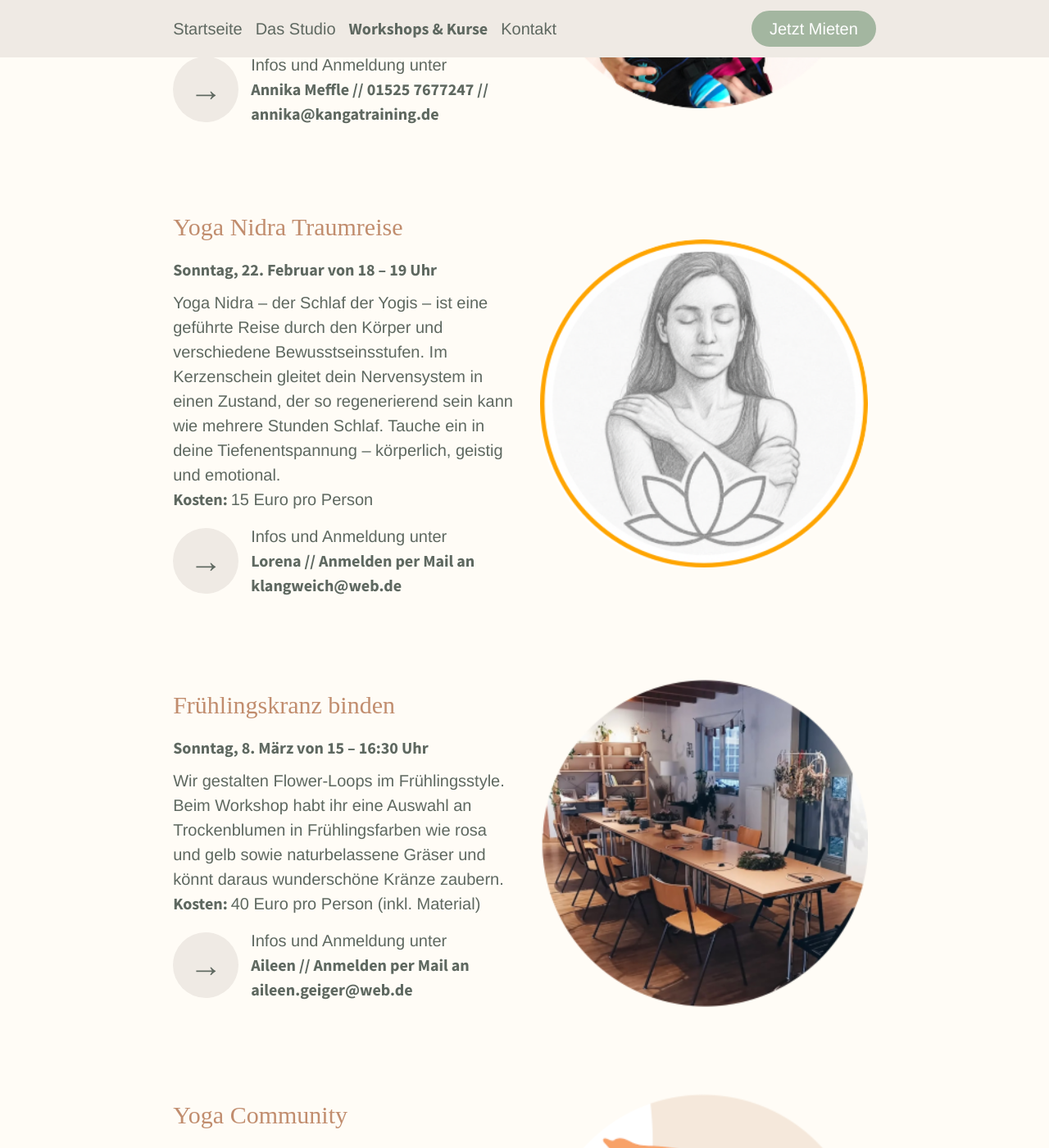
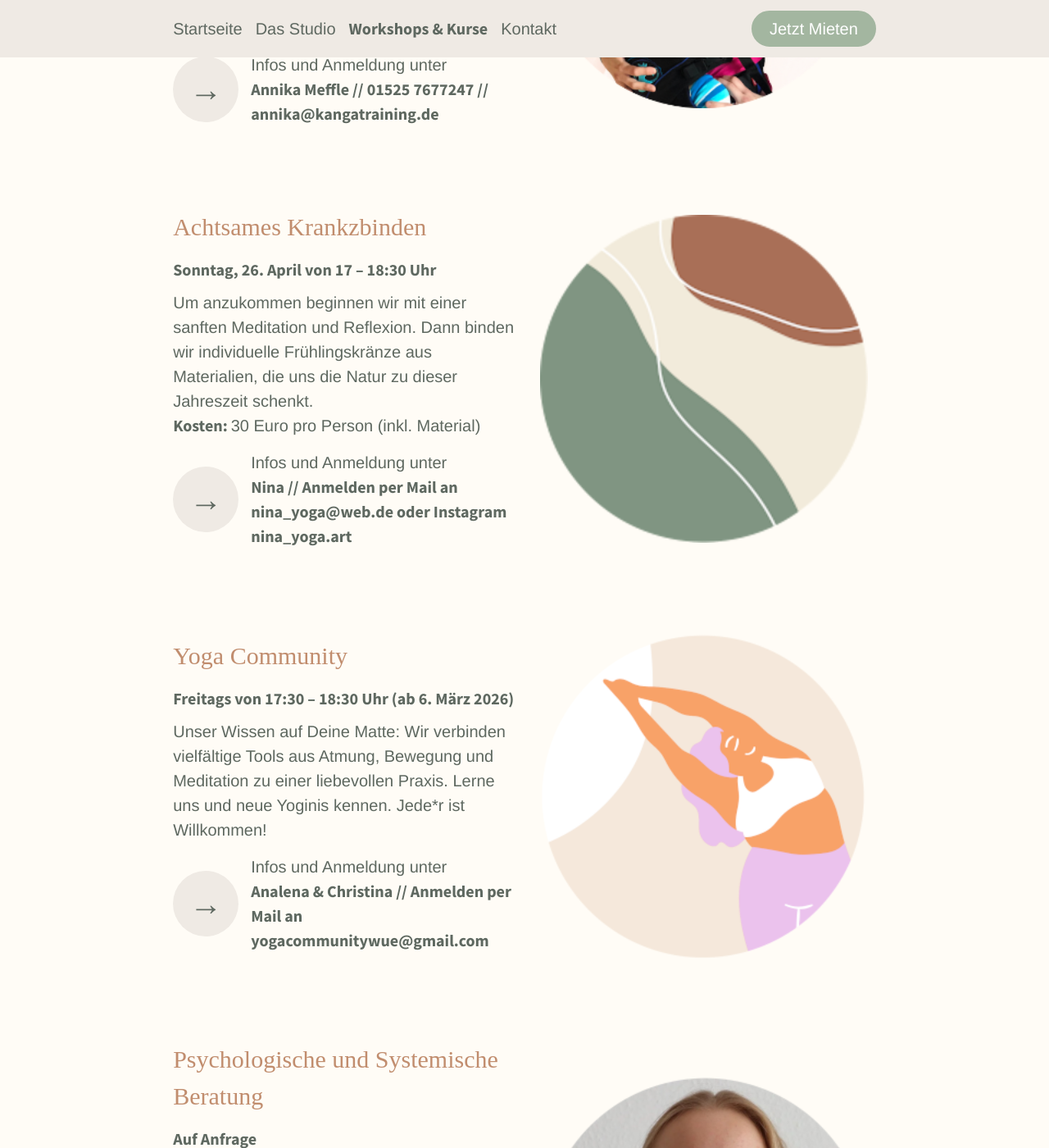
Before and after one commit to sonjafeitsch/meine-nische-website, a Jekyll site: the page built from kurse.html, in a window 1280 px wide and 1400 px high, scrolled down 1120 px. Shown: the whole window at 82% size. Built offline with Jekyll 4.4.1, drawn with Linux system fonts in a browser that asks for light colours; some web fonts are replaced.

Commit message:
update events

```diff
--- a/kurse.html
+++ b/kurse.html
@@ -11,21 +11,13 @@ events:
     Es ist eine wohltuende Auszeit und Du kannst Energie für Deine Seele tanken. In einer liebevollen Mamarunde findest Du Motivation und Spaß."
     costs: "115 € für 8-Wochen Kurs oder 90 Euro für eine flexible 5er Karte"
     address: "Annika Meffle // 01525 7677247 // annika@kangatraining.de"
-  - name: "Yoga Nidra Traumreise"
-    image: lorena.png
-    time:  Sonntag, 22. Februar von 18 – 19 Uhr
-    description: "Yoga Nidra – der Schlaf der Yogis – ist eine geführte Reise durch den Körper und verschiedene Bewusstseinsstufen.
-    Im Kerzenschein gleitet dein Nervensystem in einen Zustand, der so regenerierend sein kann wie mehrere Stunden Schlaf.
-    Tauche ein in deine Tiefenentspannung – körperlich, geistig und emotional."
-    address: "Lorena // Anmelden per Mail an klangweich@web.de"
-    costs: "15 Euro pro Person"
-  - name: "Frühlingskranz binden"
-    image: amlou.png
-    time:  Sonntag, 8. März von 15 – 16:30 Uhr
-    description: "Wir gestalten Flower-Loops im Frühlingsstyle. Beim Workshop habt ihr eine Auswahl an Trockenblumen in Frühlingsfarben wie rosa und gelb sowie naturbelassene Gräser
-    und könnt daraus wunderschöne Kränze zaubern."
-    address: "Aileen // Anmelden per Mail an aileen.geiger@web.de"
-    costs: "40 Euro pro Person (inkl. Material)"
+  - name: "Achtsames Krankzbinden"
+    image: meditation.png
+    time:  Sonntag, 26. April von 17 – 18:30 Uhr
+    description: "Um anzukommen beginnen wir mit einer sanften Meditation und Reflexion. Dann binden wir individuelle
+    Frühlingskränze aus Materialien, die uns die Natur zu dieser Jahreszeit schenkt."
+    address: "Nina // Anmelden per Mail an nina_yoga@web.de oder Instagram nina_yoga.art"
+    costs: "30 Euro pro Person (inkl. Material)"
   - name: "Yoga Community"
     image: yogaCommunity.png
     time:  Freitags von 17:30 – 18:30 Uhr (ab 6. März 2026)
```
